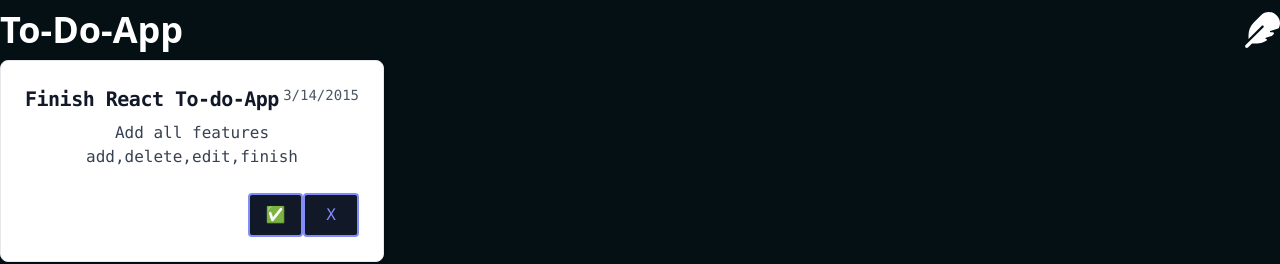
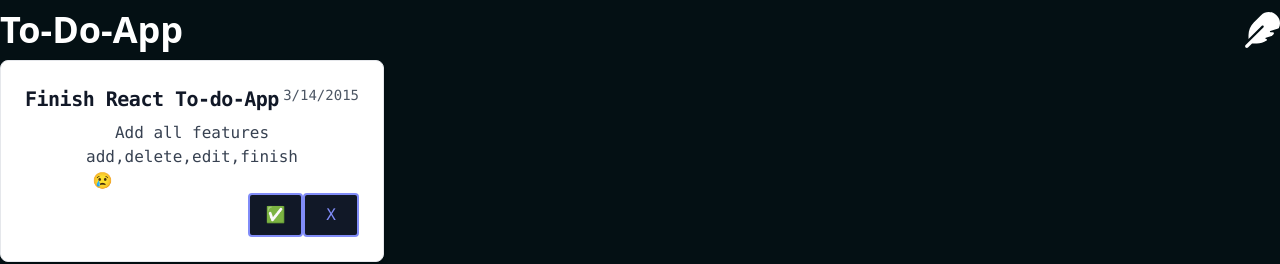
Before and after one commit to LeandroMartinMacato/todo-app-react, a React (Create React App) app: page / in a window 1280 px wide. Shown: the top 264 px of the page. Built offline with nearby package versions, Linux system fonts and the light colour scheme.

Commit message:
feat: done and delete functionalities

```diff
--- a/src/components/item.js
+++ b/src/components/item.js
@@ -20,12 +20,12 @@ export default function Item(props) {
 				</p>
                 <div className="flex justify-between">
                     <h6>
-                        {props.isDone ? "Done" : "Undone" }
+                        {props.isDone ? "Done 😎" : "Undone 😢" }
                     </h6>
                 </div>
                 <div className="text-right">
-                    <button className="text-center text-indigo-400 rounded py-2 w-2/12 focus:outline-none bg-gray-900 border-2 border-indigo-400">✅</button>
-                    <button className="text-center text-indigo-400 rounded py-2 w-2/12 focus:outline-none bg-gray-900 border-2 border-indigo-400">X</button>
+                    <button onClick={props.completeFunc} className="text-center text-indigo-400 rounded py-2 w-2/12 focus:outline-none bg-gray-900 border-2 border-indigo-400">✅</button>
+                    <button onClick={props.deleteFunc} className="text-center text-indigo-400 rounded py-2 w-2/12 focus:outline-none bg-gray-900 border-2 border-indigo-400">X</button>
                 </div>
 			</div>
 
--- a/src/components/todo.js
+++ b/src/components/todo.js
@@ -2,7 +2,7 @@ import React from "react";
 import Item from "./item"
 
 export default function Todo() {
-	// const [todoArray, setTodoArray] = React.useState([]);
+	/* --------------------------------- STATES --------------------------------- */
 	const [todoArray, setTodoArray] = React.useState([
 	{
 		id: "1",
@@ -19,6 +19,7 @@ export default function Todo() {
 	// },
 ]);
 
+	/* ----------------------------- STATE FUNCTIONS ---------------------------- */
 	function addTodo(){
 		console.log("button pressed")
 		setTodoArray(prevTodos =>{
@@ -32,14 +33,34 @@ export default function Todo() {
 			})
 			return newTodos;
 		})
-		console.log(todoArray);
 	}
 
+	function completeTodo(id){
+		console.log("Pressed Check Button");
+		setTodoArray(prevTodos =>{
+			return prevTodos.map((todo) => {
+				return todo.id === id ? {...todo , isDone: !todo.isDone} : todo
+			})
+		})
+	}
+
+	function deleteTodo(id){
+		console.log("Pressed Delete Button");
+		setTodoArray(prevTodos => {
+			return prevTodos.filter(todo => {
+				return todo.id !== id;
+			})
+		})
+
+	}
+
+	/* ---------------------------- ELEMENT RENDERING --------------------------- */
 	const todoElements = todoArray.map(todo => {
 		const {id , head , body , dateCreated ,isDone} = todo
-		return (<Item key={id} isDone={isDone} head={head} body={body} date={dateCreated}/>)
+		return (<Item key={id} isDone={isDone} head={head} body={body} date={dateCreated} completeFunc={() => completeTodo(todo.id)} deleteFunc={() => deleteTodo(todo.id)}/>)
 	})
 
+	/* -------------------------------- COMPONENT ------------------------------- */
 	return (
 		<div>
             {todoElements}
```
